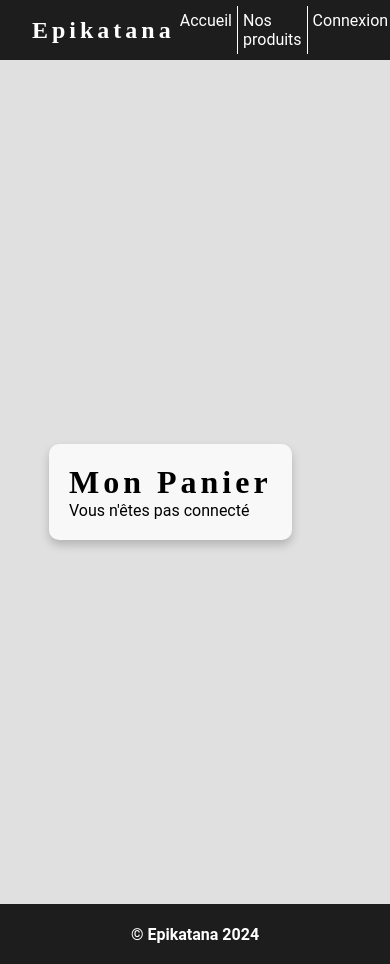
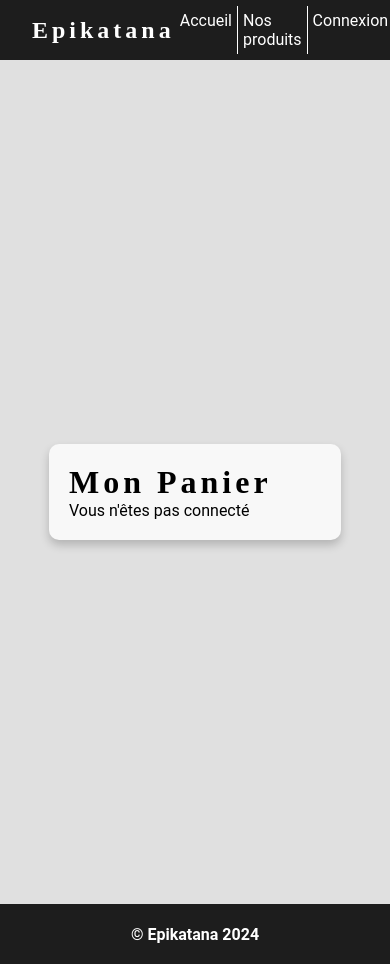
Before and after one commit to Torahime3/Epikatana-webapp, a React (Vite) app in the folder front/: page /carts in a window 390 px wide. Shown: the top 964 px of the page. Built offline with nearby package versions, Linux system fonts and the light colour scheme; a web font is replaced by a local one.

Commit message:
fix(cart.css, productsDetails.tsx): fix css responsive on cart and change handler on product details

```diff
--- a/front/src/pages/ProductsDetails.tsx
+++ b/front/src/pages/ProductsDetails.tsx
@@ -22,6 +22,7 @@ const ProductDetailsPage: React.FC = () => {
   if (!product) return <div>Product not found</div>;
 
   const handleChange = (e: any) => {
+    e.preventDefault();
     setForm({
       ...form,
       [e.target.name]: e.target.value
--- a/front/src/styles/Cart.css
+++ b/front/src/styles/Cart.css
@@ -10,8 +10,6 @@
   display: flex;
   margin-top: 20px;
   width: clamp(300px, 80%, 1000px);
-
-
 }
 
 .products{
@@ -32,3 +30,13 @@
   margin: 10px;
   border-radius: 10px;
 }
+
+
+@media screen and (max-width: 768px){
+  .cart_wrapper{
+    flex-direction: column;
+  }
+  .products{
+    width: 96%;
+  }
+}
```
